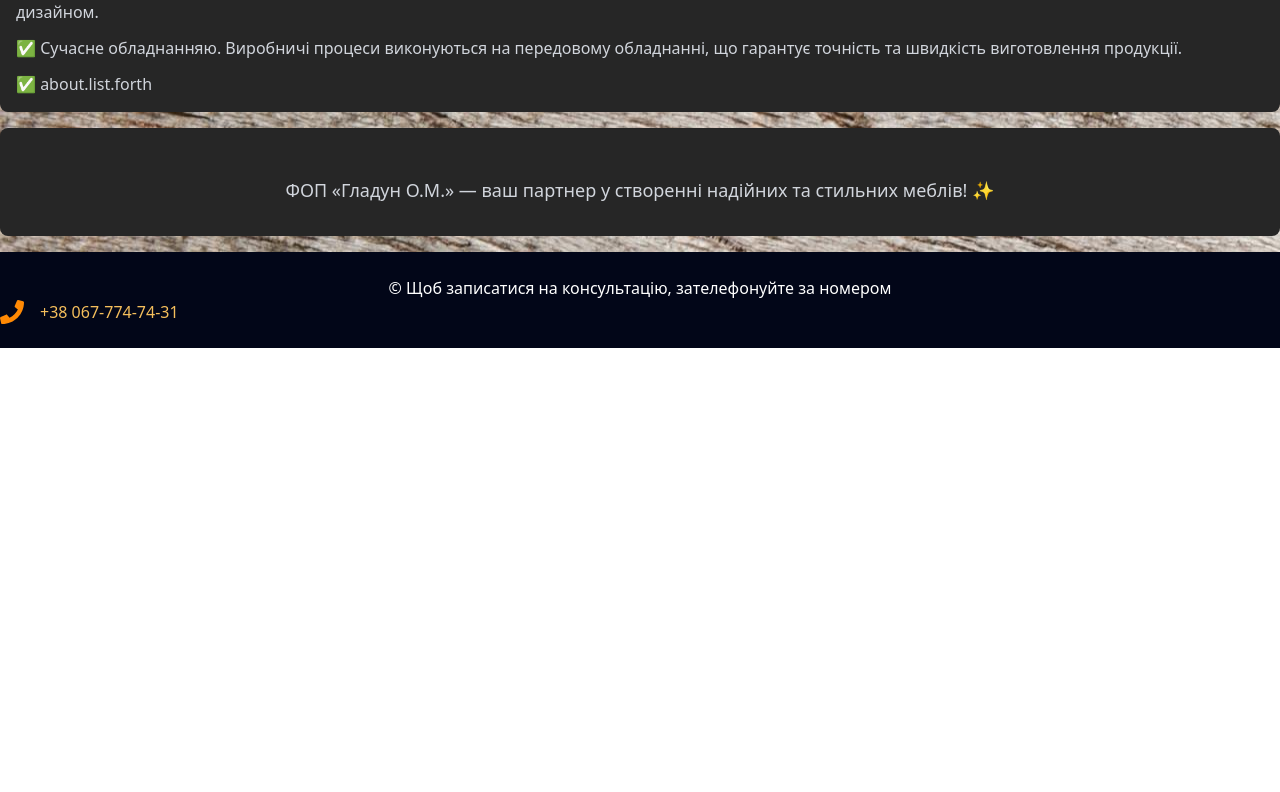
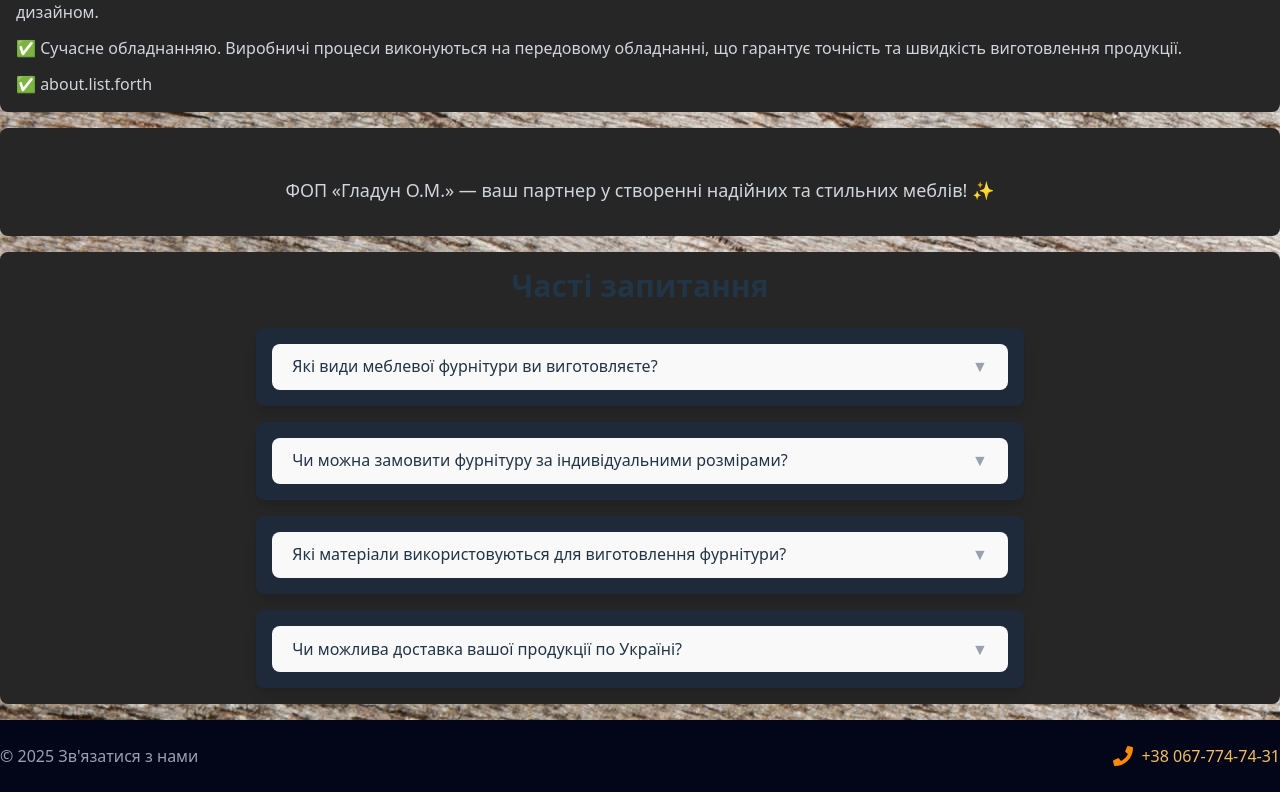
Before and after one commit to MartFrida/furnitura-app, a React (Vite) app: page / in a window 1280 px wide. Shown: the part 1345-2137 px from the top of the page. Before the commit the page ends 1693 px from the top, so only its background shows below. Built offline with nearby package versions, Linux system fonts and the light colour scheme.

Commit message:
before update

```diff
--- a/public/locales/ua/translation.json
+++ b/public/locales/ua/translation.json
@@ -6,6 +6,18 @@
     "about": "Про нас",
     "contact": "Контакти",
     "products": "Послуги"
+  },
+  "about": {
+    "title": "ФОП «Гладун О.М»",
+    "introduse": "ФОП «Гладун О.М.» надає високоякісний та точний розкрій ДСП, ДВП, ОСБ та МДФ, а також виготовляє меблеві заготовки та елементи за індивідуальними розмірами, включаючи обробку кромкою ПВХ. З 2013 року компанія активно розвивається на меблевому ринку, пропонуючи клієнтам різноманітний асортимент продукції. ",
+    "description": "ФОП «Гладун О.М.» — це українська компанія, яка займається виготовленням меблевих заготовок та виробництвом меблів для дому та офісу. Наша продукція поєднує якість, функціональність та сучасний дизайн.",
+    "why": "Чому варто звернутися до нас?",
+    "list": {
+      "first": "Висока якість матеріалів. Використовуємо тільки екологічно чисту сировину, що відповідає європейським стандартам.",
+      "second": "Індивідуальний підхід.Пропонуємо рішення, адаптовані до потреб клієнтів, з можливістю виготовлення меблів за індивідуальними розмірами та дизайном.",
+      "third": "Сучасне обладнанняю. Виробничі процеси виконуються на передовому обладнанні, що гарантує точність та швидкість виготовлення продукції."
+    },
+    "join": "ФОП «Гладун О.М.» — ваш партнер у створенні надійних та стильних меблів!"
   },
   "form": {
     "email": "Електронна пошта",
@@ -30,7 +42,6 @@
   },
   "faq": {
     "title": "Часті запитання",
-    "description": "Ось деякі поширені питання про наш соціальний клуб.",
     "open": "Відчинено щодня з 09:00 до 19:00.",
     "first-title": "Які види меблевої фурнітури ви виготовляєте?",
     "first-description": "Ми виготовляємо широкий асортимент меблевої фурнітури, включаючи:",
@@ -70,17 +81,5 @@
     "eight-title": "Чи працюєте ви з оптовими замовленнями?",
     "eight-description": "Так, ми співпрацюємо з меблевими виробниками, дизайнерами та магазинами, пропонуючи вигідні умови для оптових покупців."
   },
-  "footer": "Щоб записатися на консультацію, зателефонуйте за номером",
-  "about": {
-    "title": "ФОП «Гладун О.М»",
-    "introduse": "ФОП «Гладун О.М.» надає високоякісний та точний розкрій ДСП, ДВП, ОСБ та МДФ, а також виготовляє меблеві заготовки та елементи за індивідуальними розмірами, включаючи обробку кромкою ПВХ. З 2013 року компанія активно розвивається на меблевому ринку, пропонуючи клієнтам різноманітний асортимент продукції. ",
-    "description": "ФОП «Гладун О.М.» — це українська компанія, яка займається виготовленням меблевих заготовок та виробництвом меблів для дому та офісу. Наша продукція поєднує якість, функціональність та сучасний дизайн.",
-    "why": "Чому варто звернутися до нас?",
-    "list": {
-      "first": "Висока якість матеріалів. Використовуємо тільки екологічно чисту сировину, що відповідає європейським стандартам.",
-      "second": "Індивідуальний підхід.Пропонуємо рішення, адаптовані до потреб клієнтів, з можливістю виготовлення меблів за індивідуальними розмірами та дизайном.",
-      "third": "Сучасне обладнанняю. Виробничі процеси виконуються на передовому обладнанні, що гарантує точність та швидкість виготовлення продукції."
-    },
-    "join": "ФОП «Гладун О.М.» — ваш партнер у створенні надійних та стильних меблів!"
-  }
+  "footer": "Зв'язатися з нами"
 }
--- /dev/null
+++ b/src/components/FAQSection.jsx
@@ -0,0 +1,61 @@
+import { useState } from "react";
+import { useTranslation } from "react-i18next";
+import Container from "./Container";
+
+const FAQSection = () => {
+  const { t } = useTranslation();
+  const faqs = [
+    {
+      question: t("faq.first-title"),
+      answer:
+        t('faq.first-description'),
+      list: ["one", "two", "three", "fore", "five"]
+    },
+    {
+      question: t("faq.second-title"),
+      answer: t('faq.second-description'),
+    },
+    {
+      question: t("faq.third-title"),
+      answer: t('faq.third-description'),
+    },
+    {
+      question: t("faq.forth-title"),
+      answer: t('faq.forth-description'),
+    },
+  ];
+  const [openIndex, setOpenIndex] = useState(null);
+
+  const toggleFAQ = (index) => {
+    setOpenIndex(openIndex === index ? null : index);
+  };
+
+  return (
+    <Container>
+      <div className="max-w-3xl mx-auto text-center">
+        <h2 className="text-3xl font-bold mb-6"> {t("faq.title")}</h2>
+      </div>
+
+      <div className="max-w-3xl mx-auto space-y-4">
+        {faqs.map((faq, index) => (
+          <div key={index} className="bg-gray-800 p-4 rounded-lg shadow-lg">
+            <button
+              className="w-full flex justify-between items-center text-left font-semibold text-lg"
+              onClick={() => toggleFAQ(index)}
+            >
+              {faq.question}
+              <span className="text-gray-400">
+                {openIndex === index ? "▲" : "▼"}
+              </span>
+            </button>
+            {openIndex === index && (
+              <p className="mt-2 text-gray-300">{faq.answer}</p>
+            )}
+          </div>
+        ))}
+      </div>
+    </Container>
+  );
+};
+
+export default FAQSection;
--- a/src/components/Footer.tsx
+++ b/src/components/Footer.tsx
@@ -3,16 +3,20 @@ import { FaPhone } from "react-icons/fa";
 
 const Footer = () => {
   const { t } = useTranslation();
+
   return (
     <footer className="bg-slate-950 text-white py-6 w-full">
-      <div className="container mx-auto text-center w-full">
-        <p>&copy; {t("footer")} </p> <div className="flex items-center gap-4">
-          <FaPhone className="text-orange-400 text-2xl" />
-          <a href="tel:+380677747431" className="text-gray-300">+38 067-774-74-31</a>
+      <div className="container mx-auto flex flex-col items-center text-center gap-4 sm:flex-row sm:justify-between sm:text-left">
+        <p className="text-gray-400">&copy; {new Date().getFullYear()} {t("footer")}</p>
+        <div className="flex items-center gap-2">
+          <FaPhone className="text-orange-400 text-xl" />
+          <a href="tel:+380677747431" className="text-gray-300 hover:text-white transition">
+            +38 067-774-74-31
+          </a>
         </div>
       </div>
     </footer>
-  )
-}
+  );
+};
 
-export default Footer
+export default Footer;
--- a/src/pages/Home.tsx
+++ b/src/pages/Home.tsx
@@ -2,6 +2,7 @@
 import Hero from "../components/Hero"
 // import MapComponent from "../components/MapComponent"
 import About from "../components/About"
+import FAQSection from "../components/FAQSection"
 
 
 const Home = () => {
@@ -9,6 +10,7 @@ const Home = () => {
     <div className="gap-y-4">
       <Hero />
       <About />
+      <FAQSection />
       {/* <MapComponent />
       <ContactForm /> */}
     </div>
```
